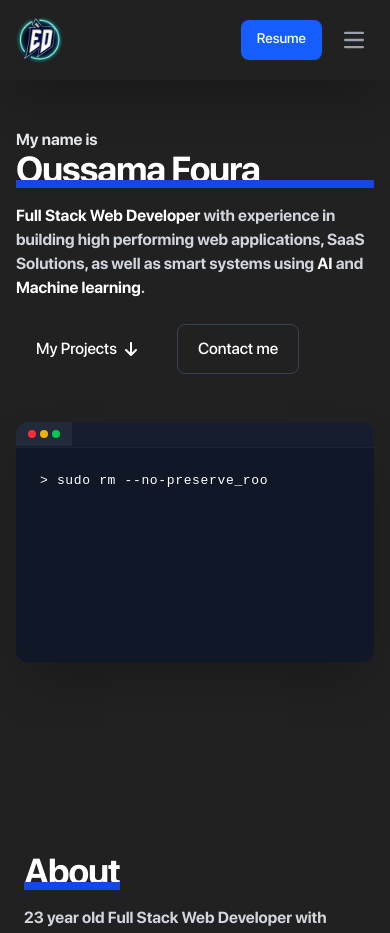
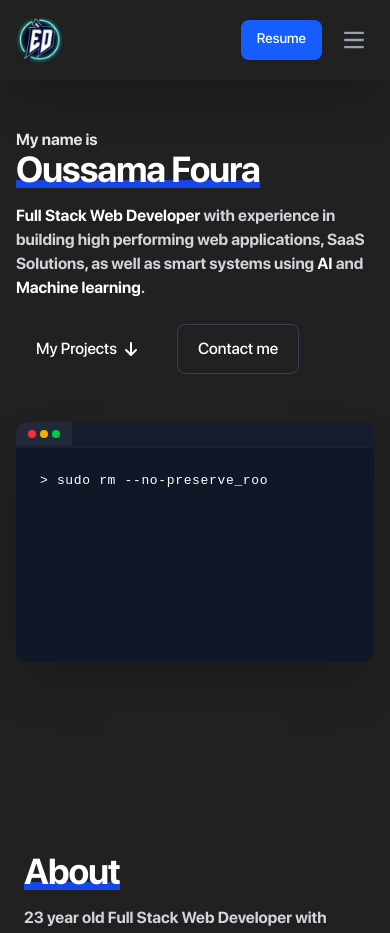
Before and after one commit to edon99/portfolio, a Vue app: page / in a window 390 px wide. Shown: the top 933 px of the page. Built offline with nearby package versions, Linux system fonts and the light colour scheme; no server answers.

Commit message:
fixed text issue

```diff
--- a/src/components/About.vue
+++ b/src/components/About.vue
@@ -23,13 +23,11 @@ function getAge(dateOfBirth) {
     <div class="mx-auto max-w-2xl px-6 lg:max-w-7xl lg:px-8">
 
      <h1
-
-              class="relative max-w-fit mb-4 text-4xl font-extrabold tracking-tight leading-none md:text-5xl xl:text-6xl dark:text-white overflow-hidden"
+              class="relative max-w-fit mb-4 text-4xl font-extrabold tracking-tight leading-none md:text-5xl xl:text-6xl dark:text-white overflow-visible"
             >
-              About
+              <span class="relative z-10">About</span>
               <span
-                class="absolute bottom-0 left-0 h-[8px] bg-blue-700 transition-all duration-700 w-0 border-anim"
-
+                class="absolute bottom-0 left-0 h-[8px] bg-blue-700 transition-all duration-700 w-0 border-anim z-0"
               ></span>
             </h1>
       <p class=" max-w-full lg:max-w-3/4 font-bold text-gray-300 md:text-xl lg:text-xl">
--- a/src/components/Contact.vue
+++ b/src/components/Contact.vue
@@ -6,13 +6,11 @@
    <section class="py-24 mb-20 " id="contact">
     <div class="mx-auto max-w-2xl px-6 lg:max-w-7xl lg:px-8">
 <h1
-
-              class="relative max-w-fit mb-4 text-4xl font-extrabold tracking-tight leading-none md:text-5xl xl:text-6xl dark:text-white overflow-hidden"
+              class="relative max-w-fit mb-4 text-4xl font-extrabold tracking-tight leading-none md:text-5xl xl:text-6xl dark:text-white overflow-visible"
             >
-              Contact Me
+              <span class="relative z-10">Contact Me</span>
               <span
-                class="absolute bottom-0 left-0 h-[8px] bg-blue-700 transition-all duration-700 w-0 border-anim"
-
+                class="absolute bottom-0 left-0 h-[8px] bg-blue-700 transition-all duration-700 w-0 border-anim z-0"
               ></span>
             </h1>      <h2 class="text-3xl font-extrabold tracking-tight leading-tight text-center text-gray-900 dark:text-white md:text-4xl">You’ll be in good company</h2>
       <p class="mb-6 text-center font-light text-gray-500 md:text-lg dark:text-gray-400">You can reach me through any of the options below.</p>
--- a/src/components/Hero.vue
+++ b/src/components/Hero.vue
@@ -121,12 +121,11 @@ const smoothScroll = (id) => {
       <div class="place-self-center lg:col-span-7 pb-12 lg:pb-0">
             <p class="max-w-2xl font-bold text-blue-500 md:text-lg lg:text-xl dark:text-gray-200">My name is</p>
             <h1
-
-              class="relative max-w-md mb-4 text-4xl font-extrabold tracking-tight leading-none md:text-5xl xl:text-6xl dark:text-white overflow-hidden"
+              class="relative max-w-fit mb-4 text-4xl font-extrabold tracking-tight leading-none md:text-5xl xl:text-6xl dark:text-white overflow-visible"
             >
-              Oussama Foura
+              <span class="relative z-10">Oussama Foura</span>
               <span
-                class="absolute bottom-0 left-0 h-[8px] bg-blue-700 transition-all duration-700 w-0 border-anim"
+                class="absolute bottom-0 left-0 h-[8px] bg-blue-700 transition-all duration-700 w-0 border-anim z-0"
 
               ></span>
             </h1>
--- a/src/components/Services.vue
+++ b/src/components/Services.vue
@@ -11,13 +11,11 @@ const props = defineProps({
   <section class="py-32 lg:py-24 sm:py-32 mb-0" id="services">
     <div class="mx-auto max-w-2xl px-6 lg:max-w-7xl lg:px-8">
 <h1
-
-              class="relative max-w-fit mb-4 text-4xl font-extrabold tracking-tight leading-none md:text-5xl xl:text-6xl dark:text-white overflow-hidden"
+              class="relative max-w-fit mb-4 text-4xl font-extrabold tracking-tight leading-none md:text-5xl xl:text-6xl dark:text-white overflow-visible"
             >
-              {{title}}
+              <span class="relative z-10">{{title}}</span>
               <span
-                class="absolute bottom-0 left-0 h-[8px] bg-blue-700 transition-all duration-700 w-0 border-anim"
-
+                class="absolute bottom-0 left-0 h-[8px] bg-blue-700 transition-all duration-700 w-0 border-anim z-0"
               ></span>
             </h1>
         <div class="mt-10 grid gap-4 sm:mt-16 lg:grid-cols-2 lg:grid-rows-2">
```
